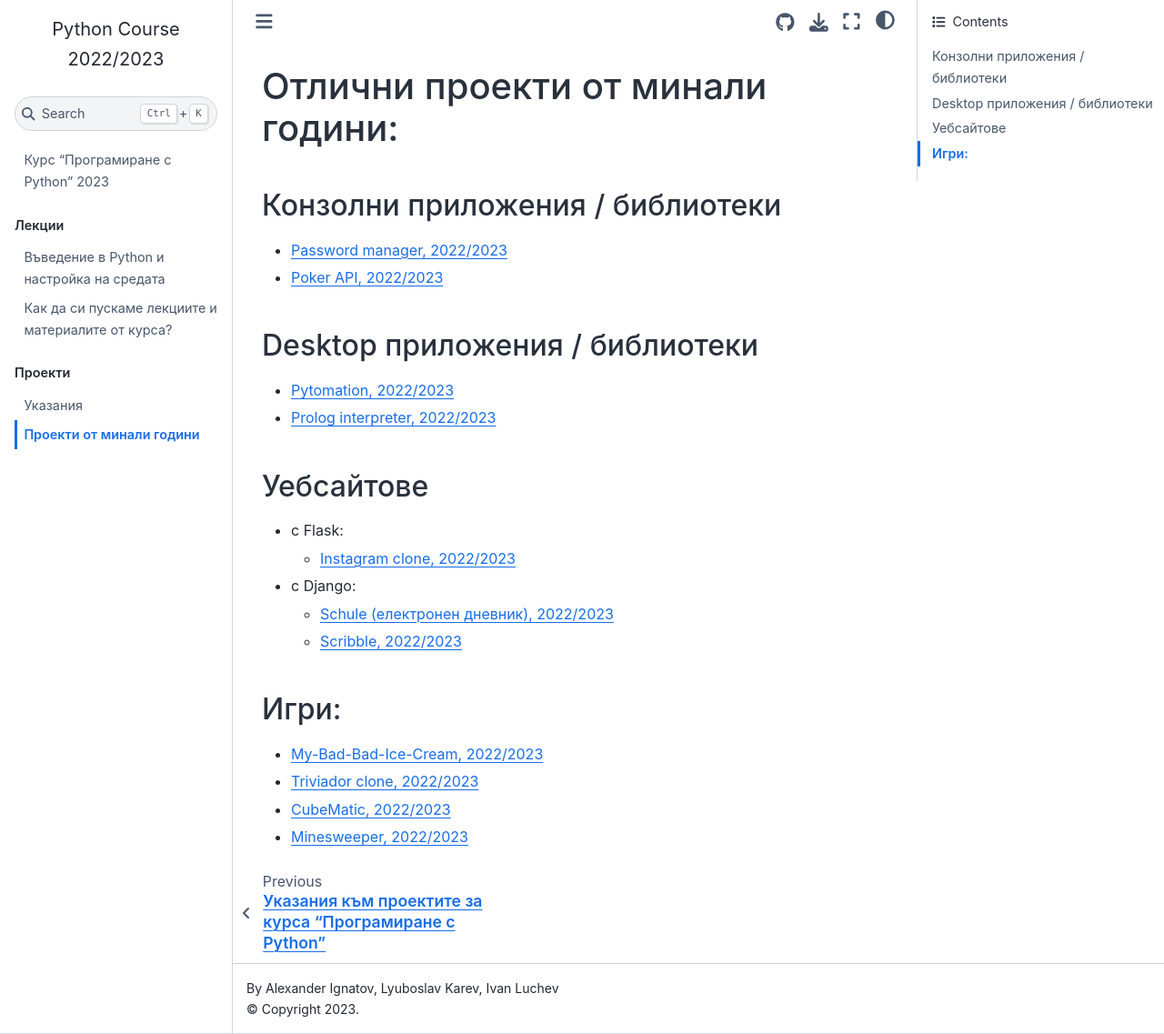
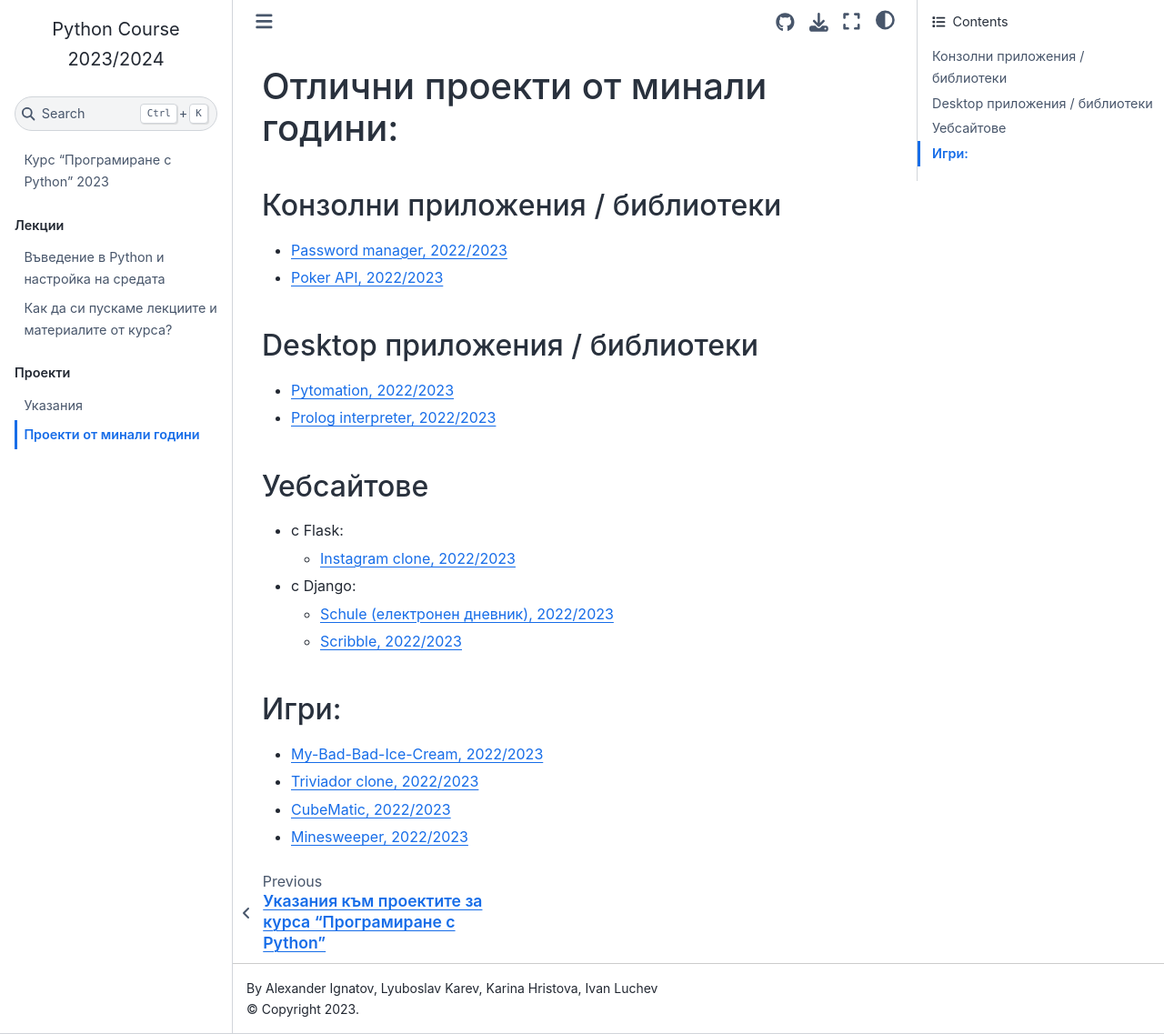
Before and after one commit to fmipython/PythonCourse2023, a Jupyter Book: the page built from example_projects.md, in a window 1280 px wide and 1137 px high. Shown: the whole window at 91% size. Built offline with Jupyter Book 1.0.4 settings and Sphinx 7.4.7 and the Sphinx Book theme 1.1.4, drawn with Linux system fonts in a browser that asks for light colours; pages that are not in the unit, such as notebooks, are missing from menus.

Commit message:
Fix jupyterbook config

```diff
--- a/_config.yml
+++ b/_config.yml
@@ -1,12 +1,12 @@
-title: Python Course 2022/2023
-author: Alexander Ignatov, Lyuboslav Karev, Ivan Luchev
+title: Python Course 2023/2024
+author: Alexander Ignatov, Lyuboslav Karev, Karina Hristova, Ivan Luchev
 logo: misc/logo.png
 
 execute:
   execute_notebooks: off
 
 repository:
-  url: https://github.com/fmipython/PythonCourse2022
+  url: https://github.com/fmipython/PythonCourse2023
   branch: main
 
 html:
```
